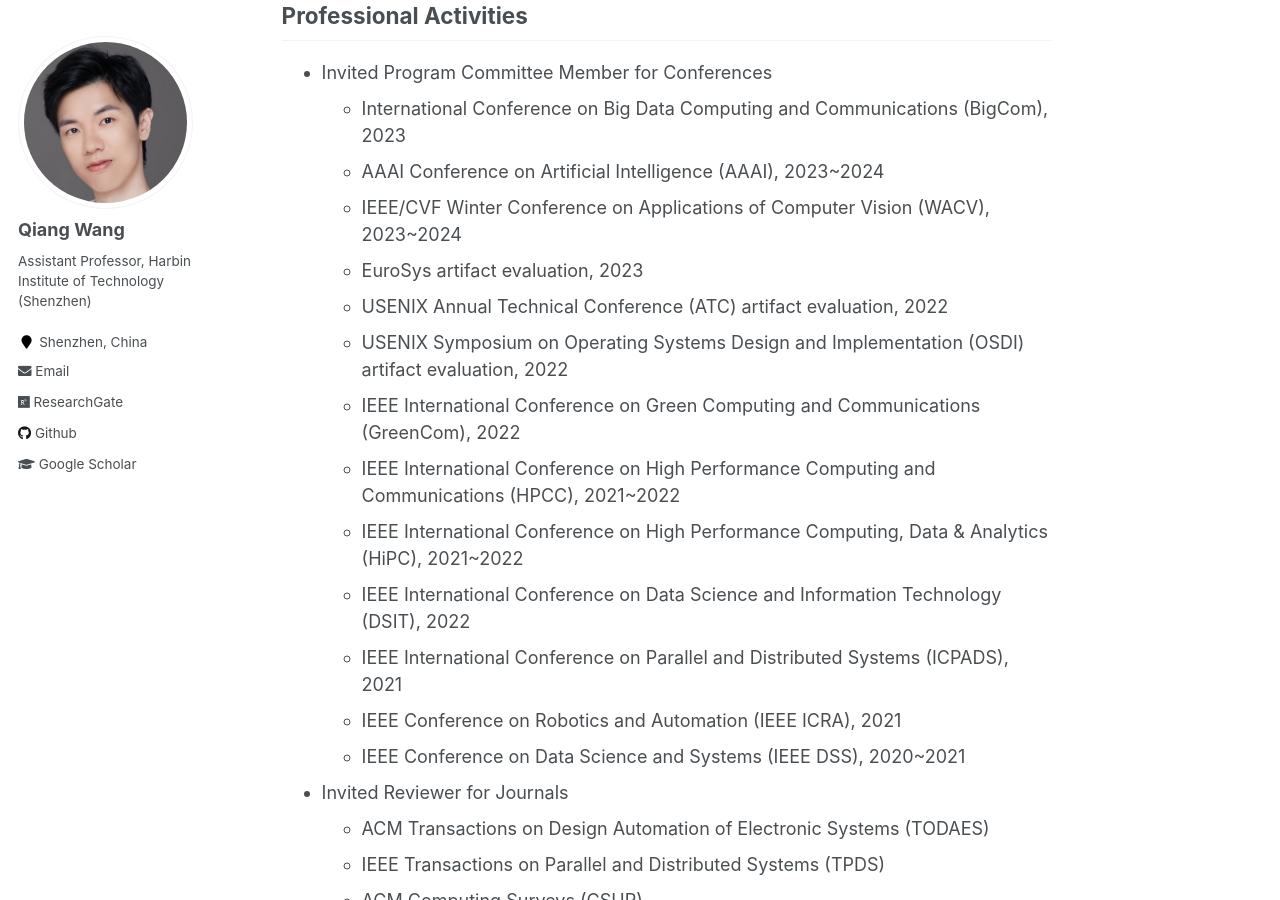
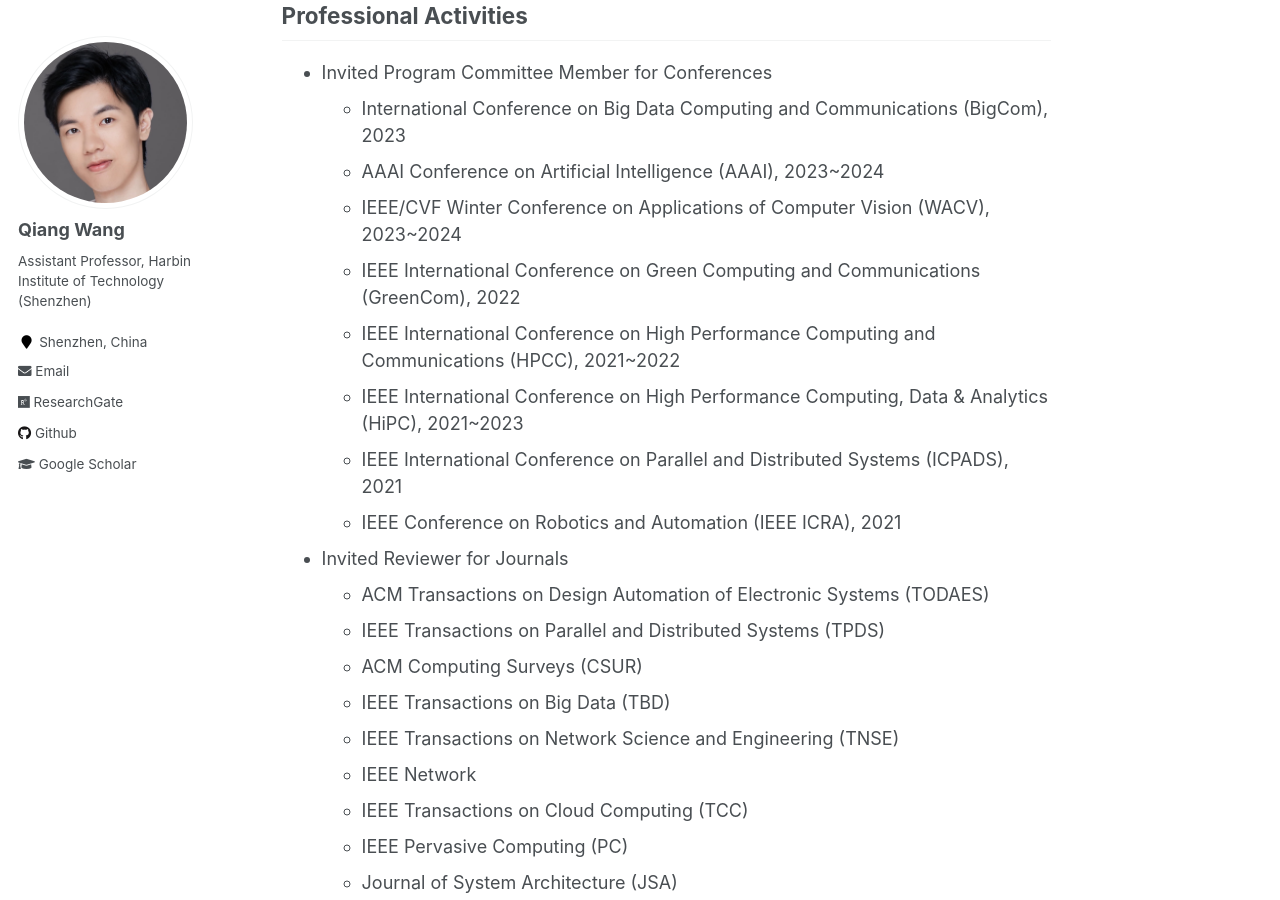
Before and after one commit to blackjack2015/blackjack2015.github.io, a Jekyll site: the page built from _pages/about.md, in a window 1280 px wide and 900 px high, scrolled down 2331 px. Built offline with Jekyll 4.4.1, drawn with Linux system fonts in a browser that asks for light colours.

Commit message:
Update about.md

```diff
--- a/_pages/about.md
+++ b/_pages/about.md
@@ -51,16 +51,11 @@
     + International Conference on Big Data Computing and Communications (BigCom), 2023
     + AAAI Conference on Artificial Intelligence (AAAI), 2023~2024
     + IEEE/CVF Winter Conference on Applications of Computer Vision (WACV), 2023~2024
-    + EuroSys artifact evaluation, 2023
-    + USENIX Annual Technical Conference (ATC) artifact evaluation, 2022
-    + USENIX Symposium on Operating Systems Design and Implementation (OSDI) artifact evaluation, 2022
     + IEEE International Conference on Green Computing and Communications (GreenCom), 2022
     + IEEE International Conference on High Performance Computing and Communications (HPCC), 2021~2022
-    + IEEE International Conference on High Performance Computing, Data & Analytics (HiPC), 2021~2022
-    + IEEE International Conference on Data Science and Information Technology (DSIT), 2022
+    + IEEE International Conference on High Performance Computing, Data & Analytics (HiPC), 2021~2023
     + IEEE International Conference on Parallel and Distributed Systems (ICPADS), 2021
     + IEEE Conference on Robotics and Automation (IEEE ICRA), 2021
-    + IEEE Conference on Data Science and Systems (IEEE DSS), 2020~2021
 + Invited Reviewer for Journals
     + ACM Transactions on Design Automation of Electronic Systems (TODAES)
     + IEEE Transactions on Parallel and Distributed Systems (TPDS)
```
